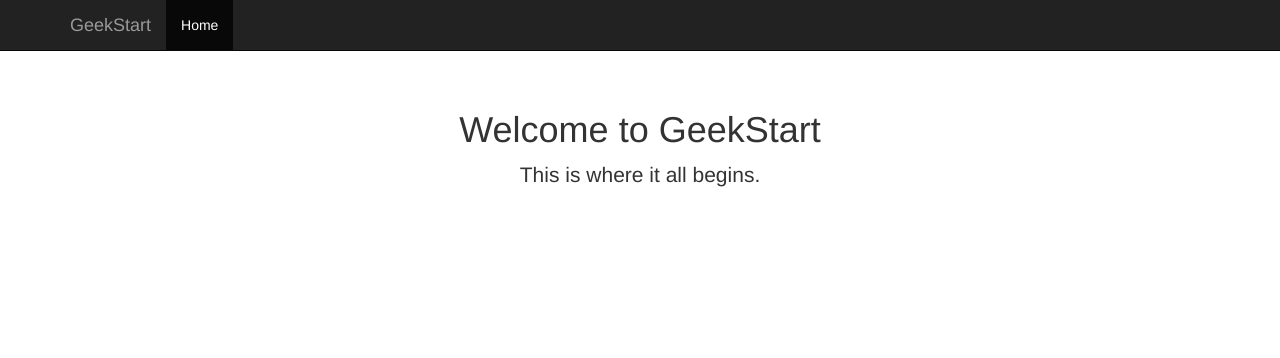
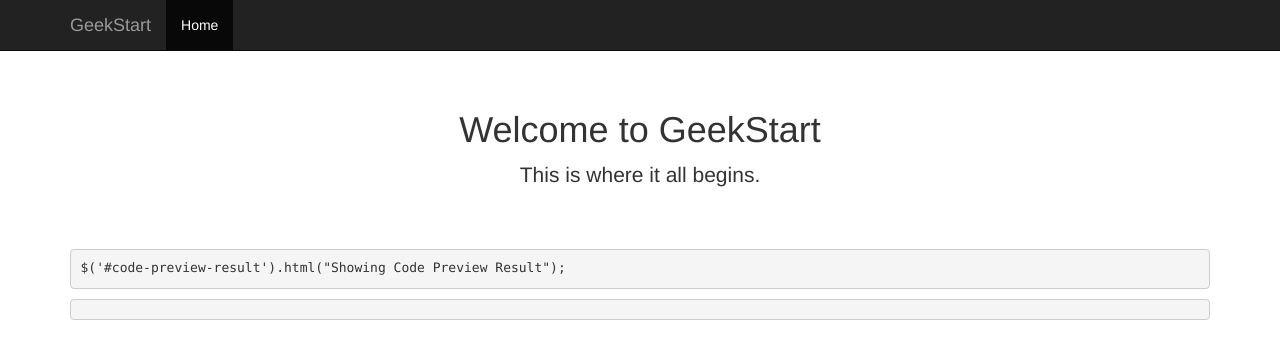
Before and after one commit to sixpacksumo/geekstart-bootstrap, a plain HTML site: page index.html in a window 1280 px wide. Drawn offline with Linux system fonts and the light colour scheme.

Commit message:
with code preview

```diff
--- a/index.html
+++ b/index.html
@@ -52,9 +52,14 @@
       <p class="lead">This is where it all begins.</p>
     </div>
 
+    <pre id="code-preview" class="prettyprint">$('#code-preview-result').html("Showing Code Preview Result");</pre>
+
+    <pre id="code-preview-result"></pre>
+
   </div>
 
   <script src="./dist/js/jquery-2.0.0.min.js"></script>
   <script src="./dist/js/bootstrap.min.js"></script>
+  <script src="https://google-code-prettify.googlecode.com/svn/loader/run_prettify.js"></script>
 </body>
 </html>
```
